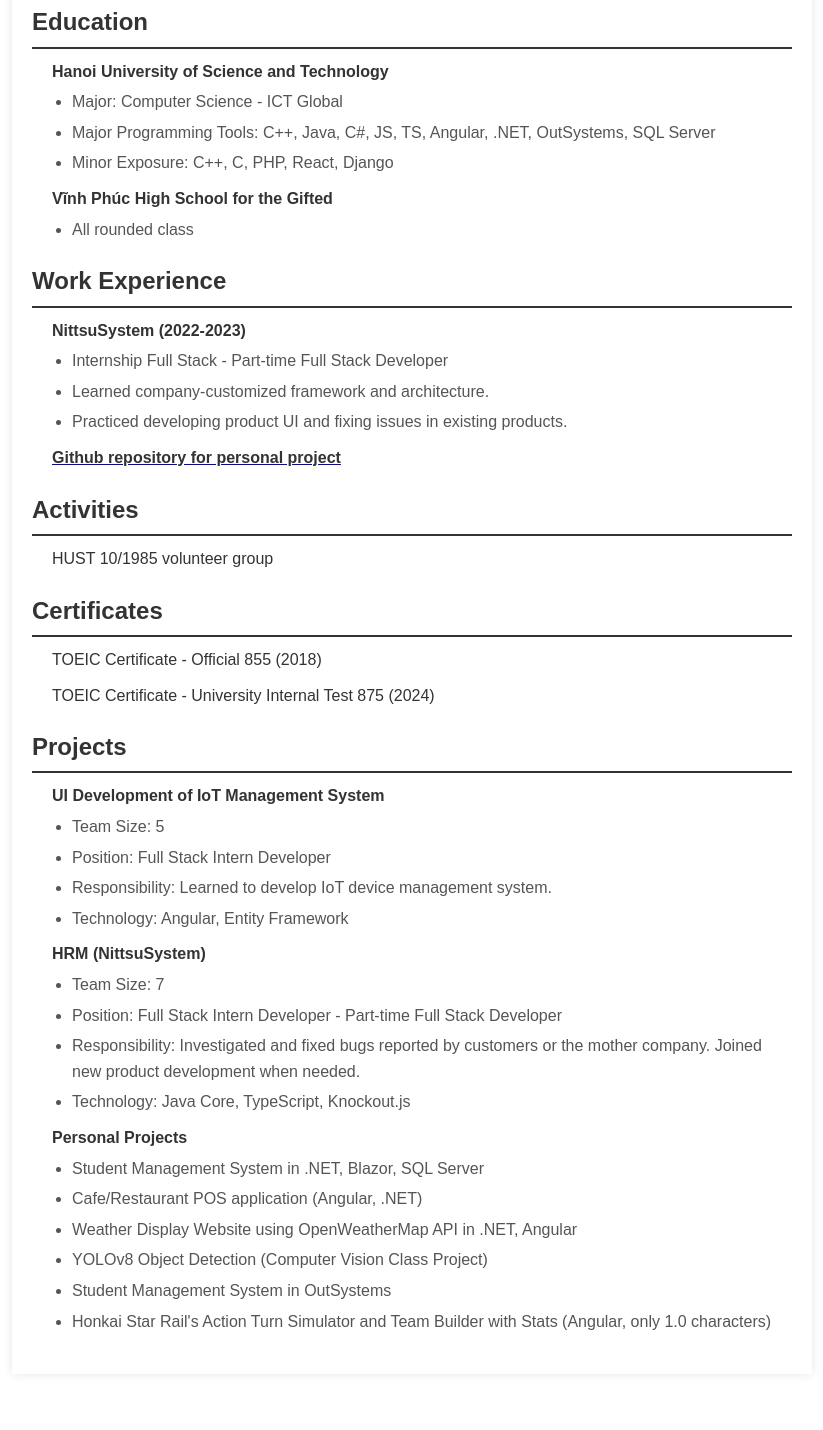
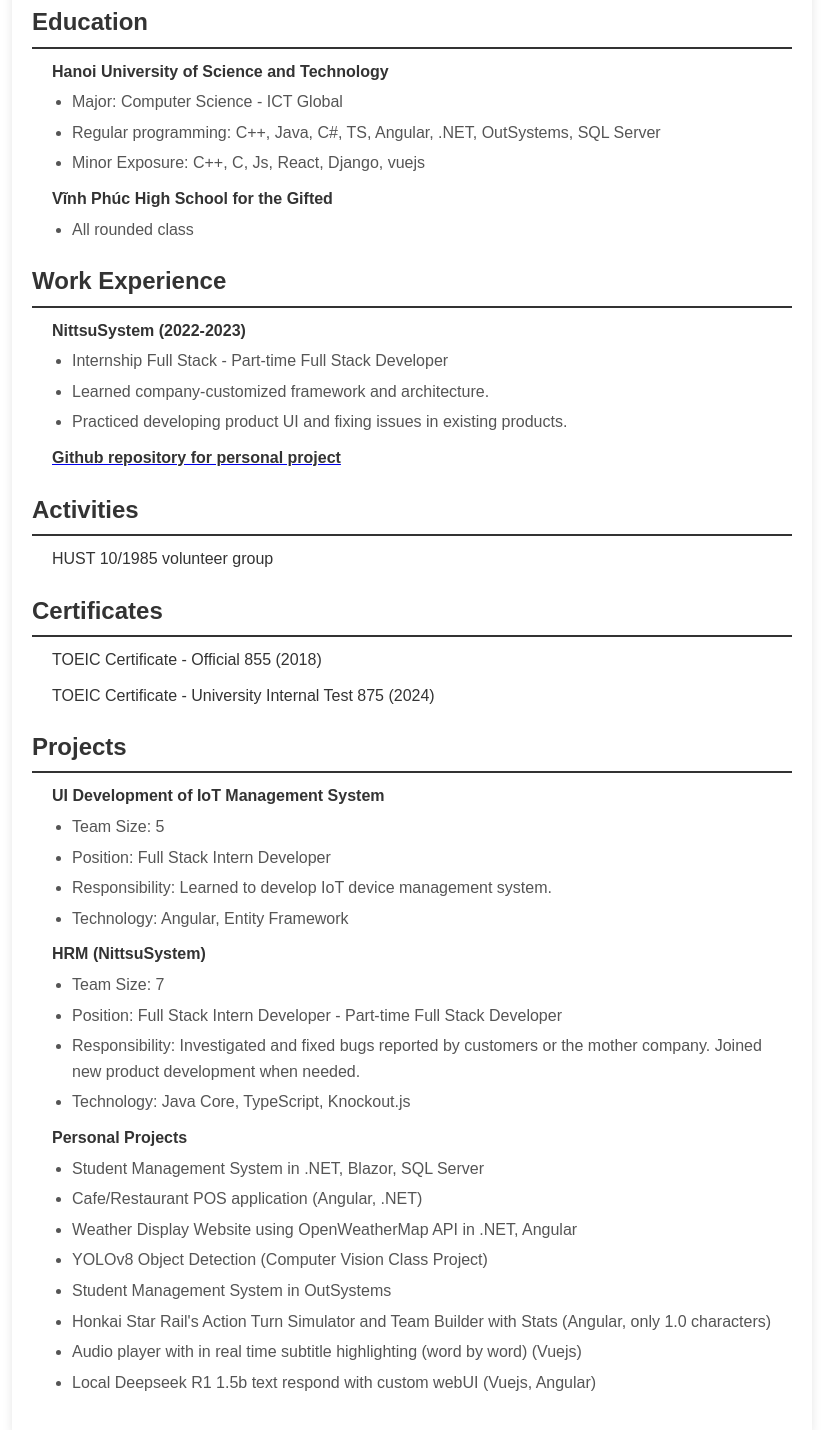
Before and after one commit to hoathong99/Resume, a plain HTML site: page index.html in a window 1280 px wide. Shown: the part 336-1766 px from the top of the page, without its empty margins (228-1051 px from the left). Before the commit the page ends 1730 px from the top, so only its background shows below. Drawn offline with Linux system fonts and the light colour scheme.

Commit message:
update resume

```diff
--- a/index.html
+++ b/index.html
@@ -163,10 +163,10 @@
             <ul>
               <li>Major: Computer Science - ICT Global</li>
               <li>
-                Major Programming Tools: C++, Java, C#, JS, TS, Angular, .NET,
+                Regular programming: C++, Java, C#, TS, Angular, .NET,
                 OutSystems, SQL Server
               </li>
-              <li>Minor Exposure: C++, C, PHP, React, Django</li>
+              <li>Minor Exposure: C++, C, Js, React, Django, vuejs</li>
             </ul>
           </li>
           <li>
@@ -265,6 +265,8 @@
                 Honkai Star Rail's Action Turn Simulator and Team Builder with
                 Stats (Angular, only 1.0 characters)
               </li>
+              <li>Audio player with in real time subtitle highlighting (word by word) (Vuejs)</li>
+              <li>Local Deepseek R1 1.5b text respond with custom webUI (Vuejs, Angular)</li>
             </ul>
           </li>
         </ul>
@@ -420,6 +422,8 @@
                 Giả lập cơ chế chiến đấu game Honkai Star rail (Angular, only
                 1.0 characters)
               </li>
+              <li>Audio player tích hợp highlight phụ đề từng từ (Vuejs)</li>
+              <li>Chạy Chatbot LLM Deepseek R1 1.5b chạy local với giao diện web tùy chỉnh (Vuejs, Angular)</li>
             </ul>
           </li>
         </ul>
```
